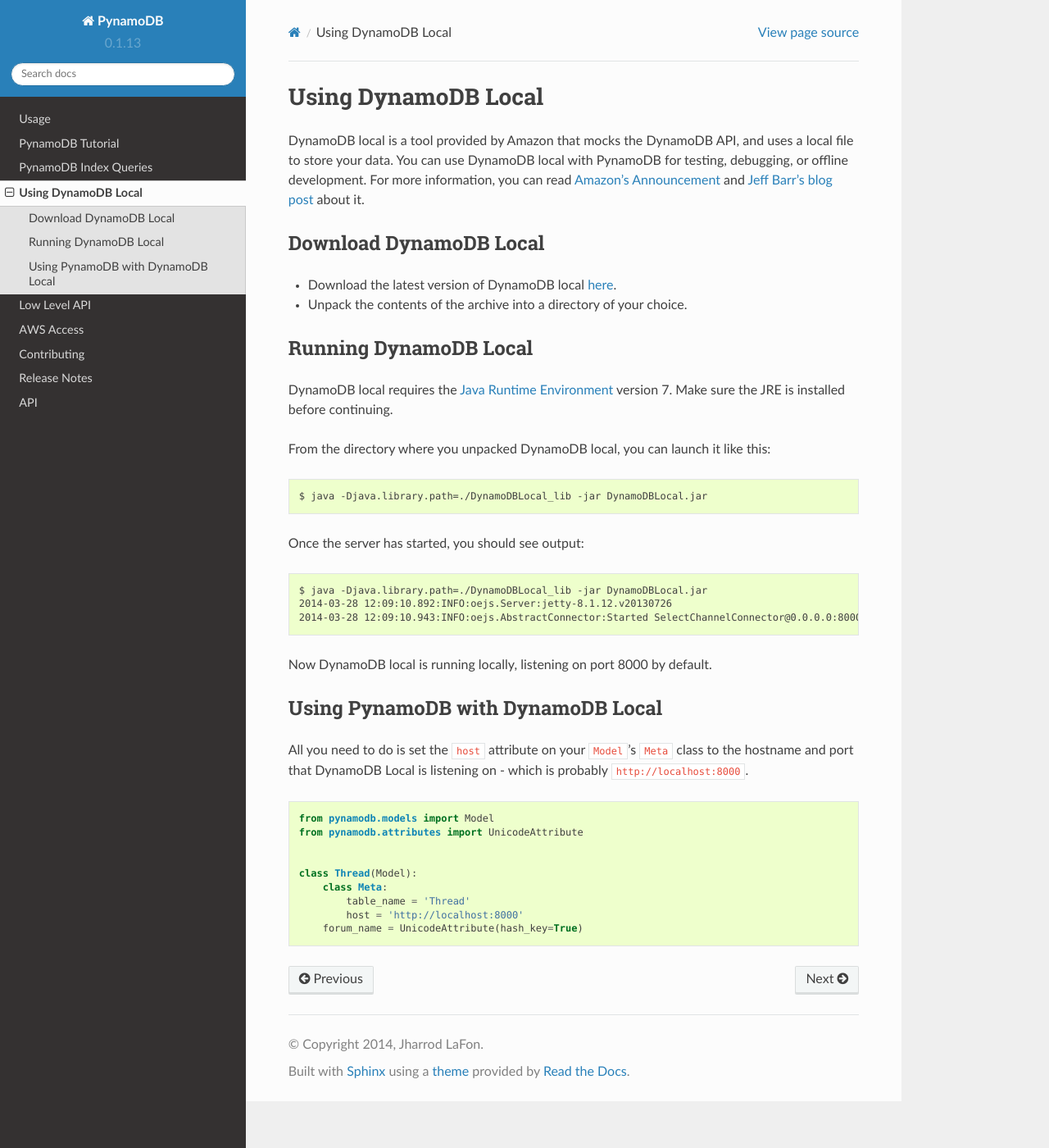
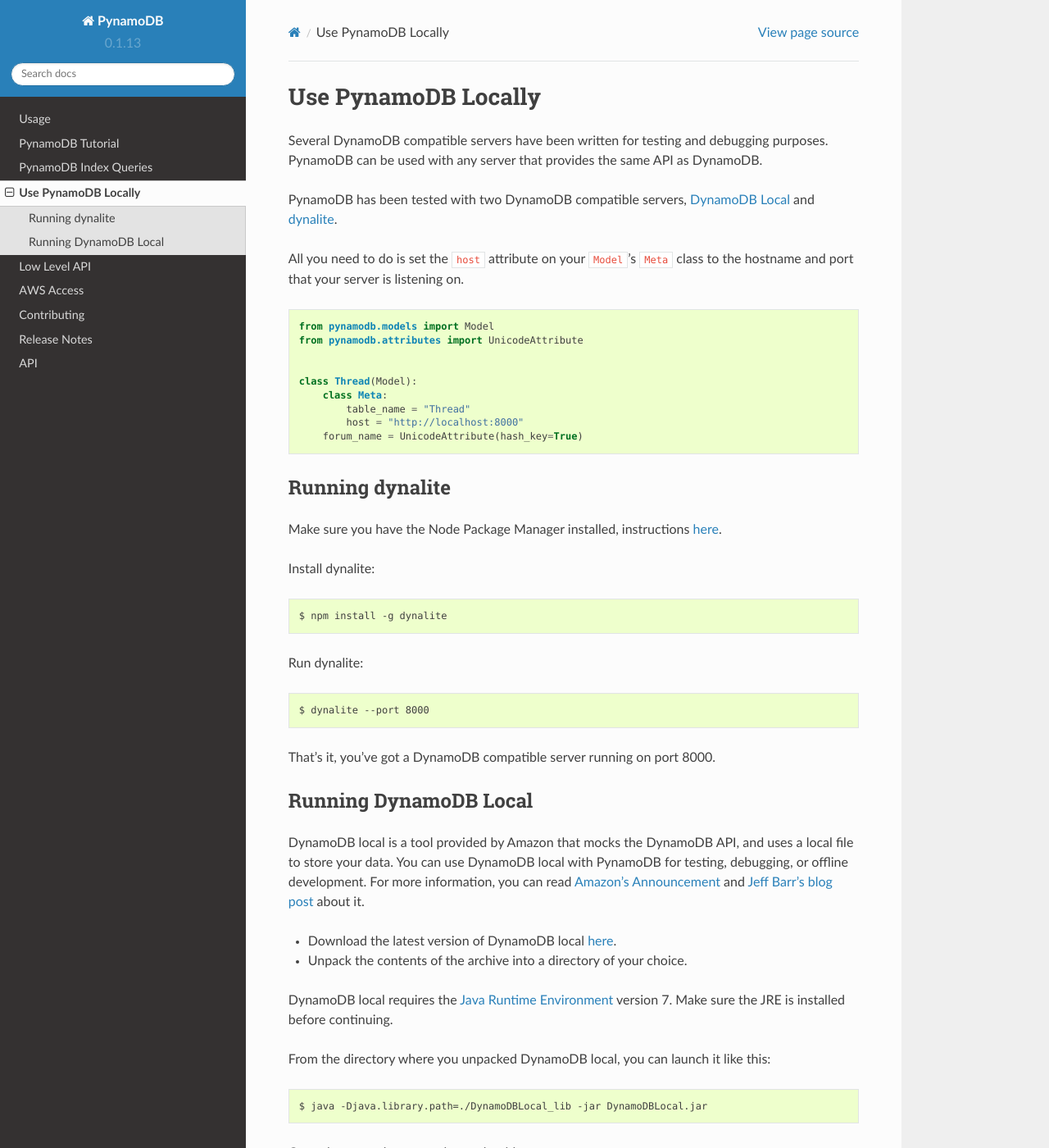
Before and after one commit to pynamodb/PynamoDB, a Sphinx documentation site: the page built from docs/local.rst, in a window 1280 px wide and 1400 px high. Shown: the whole window at 82% size. Built offline with Sphinx 7.4.7 and the Read the Docs theme 2.0.0, drawn with Linux system fonts in a browser that asks for light colours; some of the changed text lies outside the part shown.

Commit message:
Added docs for using dynalite, as suggested by @adamchainz

```diff
--- a/docs/local.rst
+++ b/docs/local.rst
@@ -1,20 +1,53 @@
-Using DynamoDB Local
+Use PynamoDB Locally
 ====================
+
+Several DynamoDB compatible servers have been written for testing and debugging purposes. PynamoDB can be
+used with any server that provides the same API as DynamoDB.
+
+PynamoDB has been tested with two DynamoDB compatible servers, `DynamoDB Local <http://docs.aws.amazon.com/amazondynamodb/latest/developerguide/Tools.DynamoDBLocal.html>`_
+and `dynalite <https://github.com/mhart/dynalite>`_.
+
+All you need to do is set the ``host`` attribute on your ``Model``'s ``Meta`` class to the hostname and port
+that your server is listening on.
+
+.. code-block:: python
+
+    from pynamodb.models import Model
+    from pynamodb.attributes import UnicodeAttribute
+
+
+    class Thread(Model):
+        class Meta:
+            table_name = "Thread"
+            host = "http://localhost:8000"
+        forum_name = UnicodeAttribute(hash_key=True)
+
+Running dynalite
+^^^^^^^^^^^^^^^^
+
+Make sure you have the Node Package Manager installed, instructions `here <https://www.npmjs.org/doc/README.html>`_.
+
+Install dynalite::
+
+    $ npm install -g dynalite
+
+Run dynalite::
+
+    $ dynalite --port 8000
+
+That's it, you've got a DynamoDB compatible server running on port 8000.
+
+
+Running DynamoDB Local
+^^^^^^^^^^^^^^^^^^^^^^
 
 DynamoDB local is a tool provided by Amazon that mocks the DynamoDB API, and uses a local file to
 store your data. You can use DynamoDB local with PynamoDB for testing, debugging, or offline development.
 For more information, you can read `Amazon's Announcement <http://aws.amazon.com/about-aws/whats-new/2013/09/12/amazon-dynamodb-local/>`_ and
 `Jeff Barr's blog post <http://aws.typepad.com/aws/2013/09/dynamodb-local-for-desktop-development.html>`_ about it.
 
-Download DynamoDB Local
-^^^^^^^^^^^^^^^^^^^^^^^
-
 * Download the latest version of DynamoDB local `here <http://dynamodb-local.s3-website-us-west-2.amazonaws.com/dynamodb_local_latest>`_.
 * Unpack the contents of the archive into a directory of your choice.
-
-
-Running DynamoDB Local
-^^^^^^^^^^^^^^^^^^^^^^
 
 DynamoDB local requires the `Java Runtime Environment <http://java.com/en/>`_ version 7. Make sure the JRE is installed before continuing.
 
@@ -33,22 +66,3 @@
     2014-03-28 12:09:10.943:INFO:oejs.AbstractConnector:Started SelectChannelConnector@0.0.0.0:8000
 
 Now DynamoDB local is running locally, listening on port 8000 by default.
-
-
-Using PynamoDB with DynamoDB Local
-^^^^^^^^^^^^^^^^^^^^^^^^^^^^^^^^^^
-
-All you need to do is set the ``host`` attribute on your ``Model``'s ``Meta`` class to the hostname and port
-that DynamoDB Local is listening on - which is probably ``http://localhost:8000``.
-
-.. code-block:: python
-
-    from pynamodb.models import Model
-    from pynamodb.attributes import UnicodeAttribute
-
-
-    class Thread(Model):
-        class Meta:
-            table_name = 'Thread'
-            host = 'http://localhost:8000'
-        forum_name = UnicodeAttribute(hash_key=True)
```
